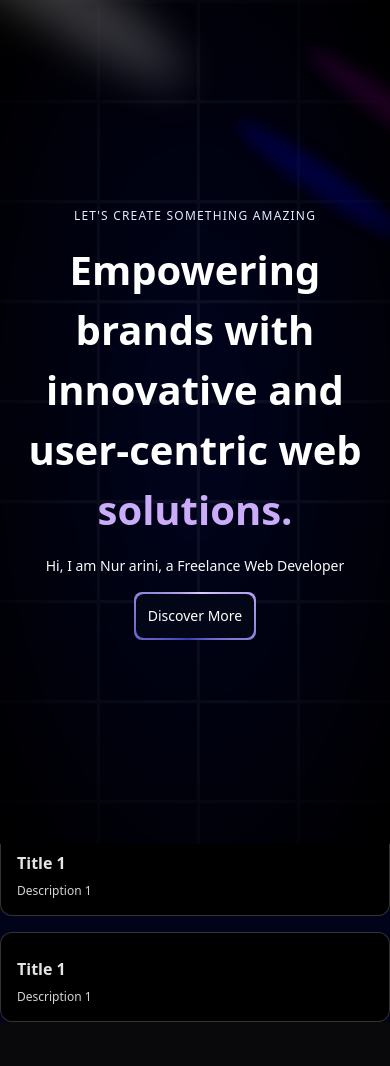
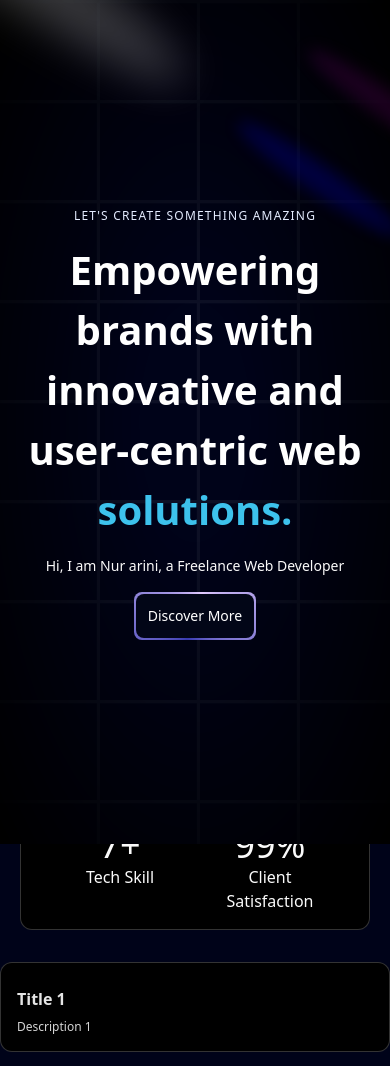
Before and after one commit to MohAkbar19/portofolio, a Next.js app: page / in a window 390 px wide. Shown: the top 1066 px of the page. Before the commit the page ends 1022 px from the top, so only its background shows below. Built offline with nearby package versions, Linux system fonts and the light colour scheme.

Commit message:
[UPDATE] change card

```diff
--- a/app/page.tsx
+++ b/app/page.tsx
@@ -1,3 +1,4 @@
+import Card from "@/components/Card";
 import Grid from "@/components/Grid";
 import Hero from "@/components/Hero";
 import { FloatingNav } from "@/components/ui/FloatingNav";
@@ -14,6 +15,7 @@ export default function Home() {
           {name: "Contact", link: "/contact", icon: <FaAddressCard/>},
         ]} />
         <Hero />
+        <Card/>
         <Grid />
       </div>
     </main>
--- /dev/null
+++ b/components/Card.tsx
@@ -0,0 +1,30 @@
+import React from 'react'
+
+const Card = () => {
+  return (
+    <div className='px-5 sm:px-10 '>
+    <div className='row-span-1 rounded-xl hover:shadow-xl transition duration-200 shadow-input dark:shadow-none p-4 dark:bg-black dark:border-white/[0.2] bg-white border border-transparent  flex flex-col space-y-4 mb-8'>
+      <div className='grid grid-cols-2 justify-between sm:grid-cols-4 px-5 gap-6 sm:px-20'>
+        <div className='text-center'>
+          <p className='sm:text-6xl text-4xl'>10+</p>
+          <h1>Projects</h1>
+        </div>
+        <div className='text-center'>
+          <p className='sm:text-6xl text-4xl'>1 Yr</p>
+          <h1>Experience</h1>
+        </div>
+        <div className='text-center'>
+          <p className='sm:text-6xl text-4xl'>7+</p>
+          <h1>Tech Skill</h1>
+        </div>
+        <div className='text-center'>
+          <p className='sm:text-6xl text-4xl'>99%</p>
+          <h1>Client Satisfaction</h1>
+        </div>
+      </div>
+    </div>
+    </div>
+  )
+}
+
+export default Card
--- a/components/ui/BentoGrid.tsx
+++ b/components/ui/BentoGrid.tsx
@@ -25,12 +25,14 @@ export const BentoGridItem = ({
   description,
   header,
   icon,
+  id,
 }: {
   className?: string;
   title?: string | React.ReactNode;
   description?: string | React.ReactNode;
   header?: React.ReactNode;
   icon?: React.ReactNode;
+  id?: number;
 }) => {
   return (
     <div
--- a/components/ui/FloatingNav.tsx
+++ b/components/ui/FloatingNav.tsx
@@ -6,8 +6,8 @@ import {
   useScroll,
   useMotionValueEvent,
 } from "framer-motion";
+import Link from "next/link";
 import { cn } from "@/lib/utils";
-import Link from "next/link";
 
 export const FloatingNav = ({
   navItems,
@@ -22,15 +22,14 @@ export const FloatingNav = ({
 }) => {
   const { scrollYProgress } = useScroll();
 
-  const [visible, setVisible] = useState(false);
+  const [visible, setVisible] = useState(true);
 
   useMotionValueEvent(scrollYProgress, "change", (current) => {
-    // Check if current is not undefined and is a number
     if (typeof current === "number") {
       let direction = current! - scrollYProgress.getPrevious()!;
 
       if (scrollYProgress.get() < 0.05) {
-        setVisible(false);
+        setVisible(true);
       } else {
         if (direction < 0) {
           setVisible(true);
@@ -56,26 +55,28 @@ export const FloatingNav = ({
           duration: 0.2,
         }}
         className={cn(
-          "flex max-w-fit fixed top-10 inset-x-0 mx-auto border border-transparent dark:border-white/[0.2] rounded-full dark:bg-black bg-white shadow-[0px_2px_3px_-1px_rgba(0,0,0,0.1),0px_1px_0px_0px_rgba(25,28,33,0.02),0px_0px_0px_1px_rgba(25,28,33,0.08)] z-[5000] pr-2 pl-8 py-2  items-center justify-center space-x-4",
+          "flex max-w-fit md:min-w-[70vw] lg:min-w-fit fixed z-[5000] top-10 inset-x-0 mx-auto px-10 py-5 rounded-full border border-black/.1 shadow-[0px_2px_3px_-1px_rgba(0,0,0,0.1),0px_1px_0px_0px_rgba(25,28,33,0.02),0px_0px_0px_1px_rgba(25,28,33,0.08)] items-center justify-center space-x-4",
           className
         )}
+        style={{
+          backdropFilter: "blur(16px) saturate(180%)",
+          backgroundColor: "rgba(17, 25, 40, 0.75)",
+          borderRadius: "12px",
+          border: "1px solid rgba(255, 255, 255, 0.125)",
+        }}
       >
         {navItems.map((navItem: any, idx: number) => (
           <Link
             key={`link=${idx}`}
             href={navItem.link}
             className={cn(
-              "relative dark:text-neutral-50 items-center flex space-x-1 text-neutral-600 dark:hover:text-neutral-300 hover:text-neutral-500"
+              "relative dark:text-neutral-50 items-center  flex space-x-1 text-neutral-600 dark:hover:text-neutral-300 hover:text-neutral-500"
             )}
           >
             <span className="block sm:hidden">{navItem.icon}</span>
-            <span className="hidden sm:block text-sm">{navItem.name}</span>
+            <span className=" text-sm !cursor-pointer">{navItem.name}</span>
           </Link>
         ))}
-        <button className="border text-sm font-medium relative border-neutral-200 dark:border-white/[0.2] text-black dark:text-white px-4 py-2 rounded-full">
-          <span>Login</span>
-          <span className="absolute inset-x-0 w-1/2 mx-auto -bottom-px bg-gradient-to-r from-transparent via-blue-500 to-transparent  h-px" />
-        </button>
       </motion.div>
     </AnimatePresence>
   );
--- a/components/ui/TextGenerateEffect.tsx
+++ b/components/ui/TextGenerateEffect.tsx
@@ -37,7 +37,7 @@ export const TextGenerateEffect = ({
           return (
             <motion.span
               key={word + idx}
-              className={`${ idx > 6 ? "text-purple" : "dark:text-white text-black"} opacity-0`}
+              className={`${ idx > 6 ? "text-blue-200" : "dark:text-white text-black"} opacity-0`}
               style={{
                 filter: filter ? "blur(10px)" : "none",
               }}
--- a/tailwind.config.ts
+++ b/tailwind.config.ts
@@ -40,6 +40,7 @@ const config = {
         },
         blue: {
           "100": "#E4ECFF",
+          "200": "#3DC2EC",
         },
         purple: "#CBACF9",
         border: "hsl(var(--border))",
```
